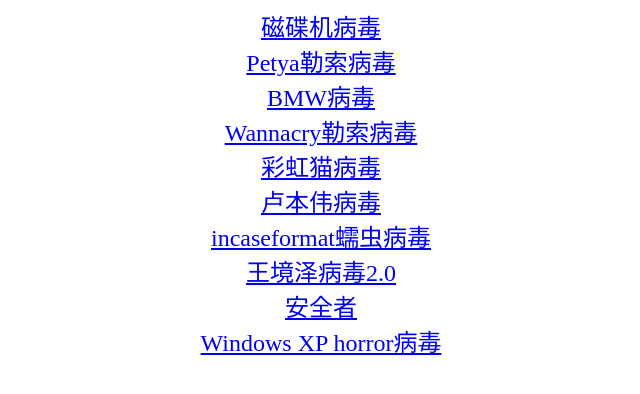
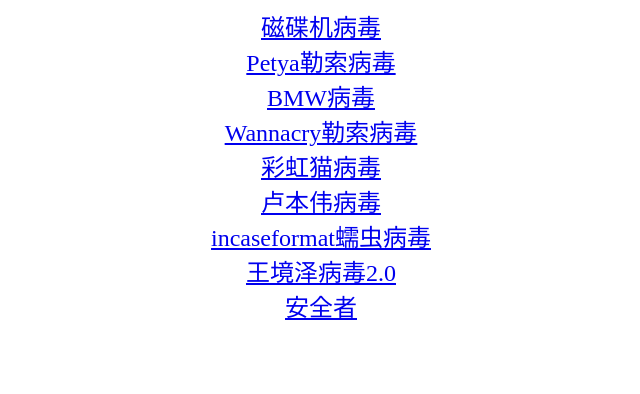
Before and after one commit to HEIKELAOLI/Tianyi, a plain HTML site: page Virus/index.html in a window 1280 px wide. Shown: the whole page, without its empty margins (319-959 px from the left). Drawn offline with Linux system fonts and the light colour scheme.

Commit message:
Revert "1"
This reverts commit 2f2d630ba3b51c07d9ef0d86a793b1c598ba45ef.

```diff
--- a/Virus/index.html
+++ b/Virus/index.html
@@ -24,5 +24,3 @@
 <center><font size="5"><a href="./WJZ2.0.zip"download="WJZ2.0.zip">王境泽病毒2.0</a></font> </center>
 
 <center><font size="5"><a href="./SecurityVirus.zip"download="SecurityVirus.zip">安全者</a></font> </center>
-
-<center><font size="5"><a href="./Windows XP horror.zip"download="Windows XP horror.zip">Windows XP horror病毒</a></font> </center>
```
